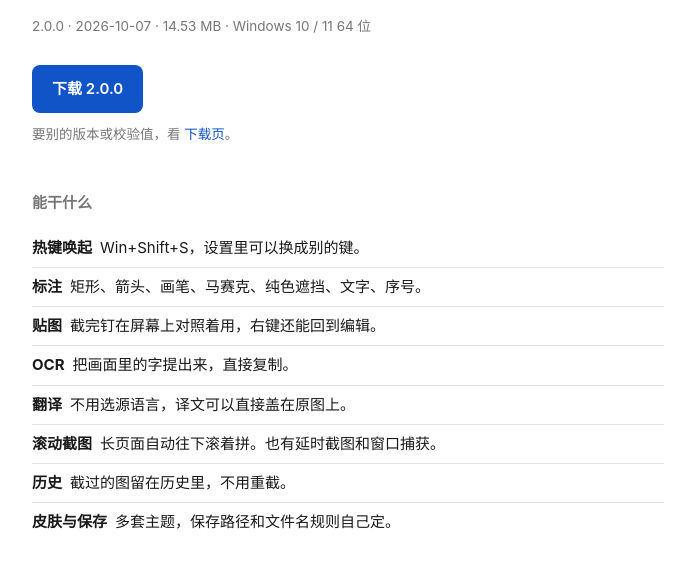
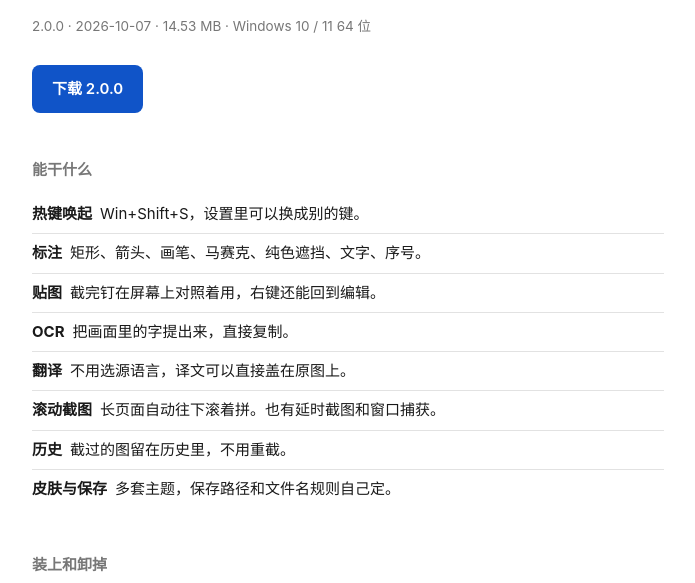
Before and after one commit to xazBili/XUScreenshotTools-web, a plain HTML site: page index.html in a window 1280 px wide. Shown: the part 195-778 px from the top of the page, without its empty margins (292-987 px from the left). Drawn offline with Linux system fonts and the light colour scheme; no server answers.

Commit message:
去掉首页下载页入口

```diff
--- a/index.html
+++ b/index.html
@@ -71,7 +71,6 @@ footer{margin-top:56px;padding-top:18px;border-top:1px solid var(--line);
   <p class="lede">按 Win+Shift+S 框选，画完之后可以直接贴到桌面上。装着不用管它，托盘里常驻。</p>
   <p class="meta">2.0.0 · 2026-10-07 · <span data-filesize>14.53 MB</span> · Windows 10 / 11 64 位</p>
   <a class="download" href="XUScreenshotTools-2.0.0-setup.exe" download>下载 <span data-latest>2.0.0</span></a>
-  <p class="small" style="margin-top:10px">要别的版本或校验值，看 <a href="download.html">下载页</a>。</p>
 
   <h2>能干什么</h2>
   <ul>
```
